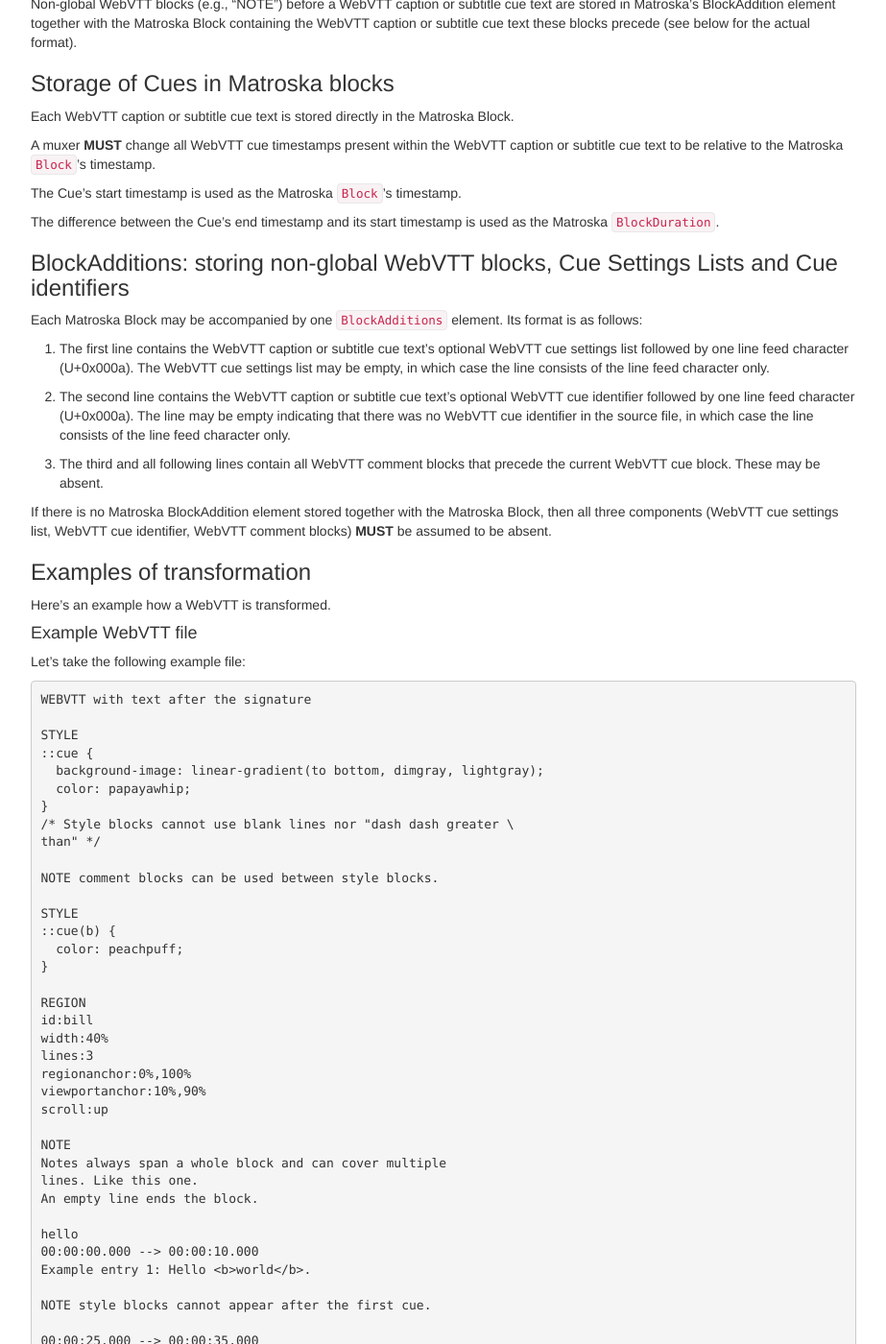
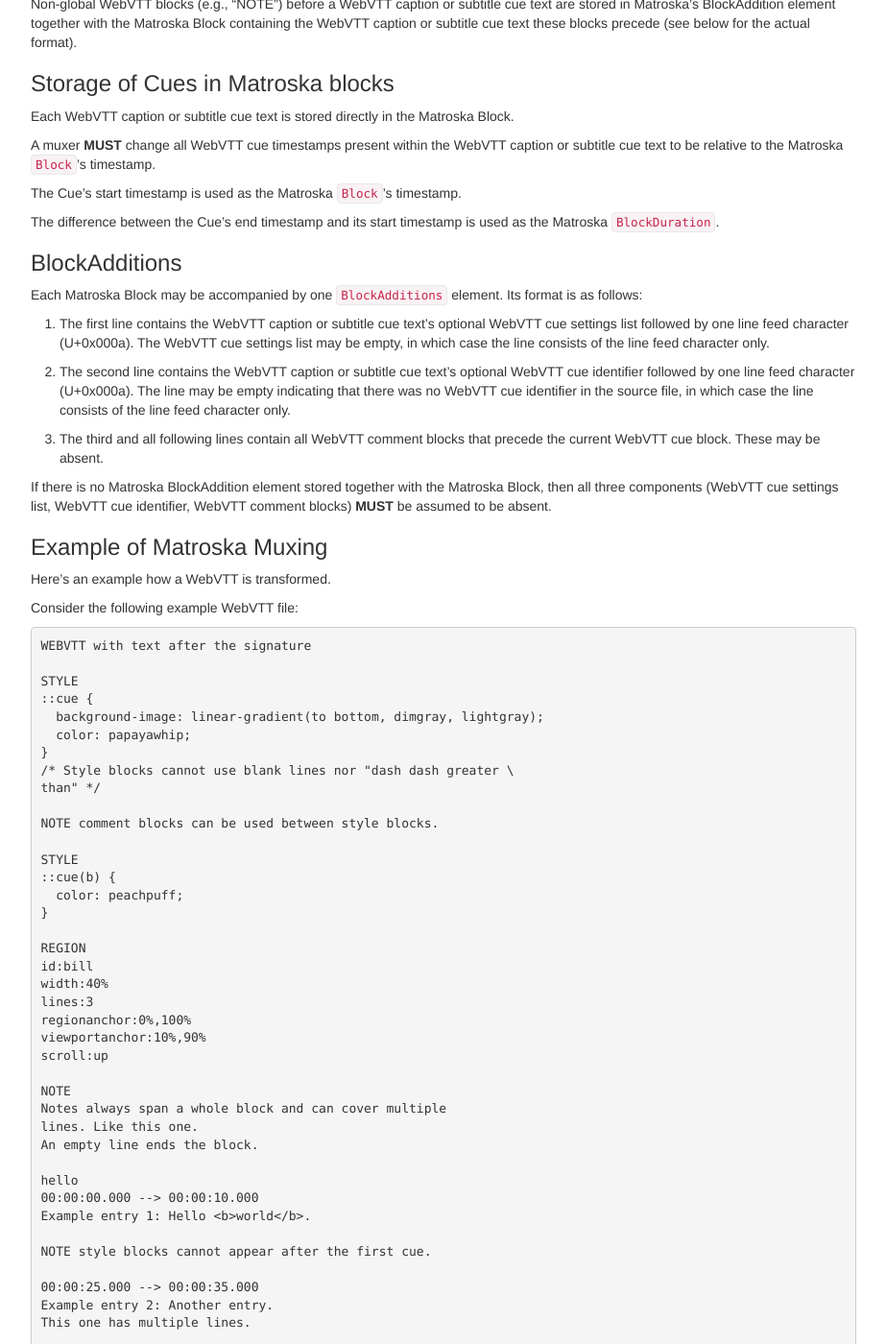
Before and after one commit to ietf-wg-cellar/matroska-specification, a Jekyll site: the page built from subtitles.md, in a window 1280 px wide and 1400 px high, scrolled down 6124 px. Shown: the whole window at 96% size, without its empty margins (273-1196 px from the left). Built offline with Jekyll 4.4.1, drawn with Linux system fonts in a browser that asks for light colours; our own code applies the rules of GitHub Pages for plain Markdown files; some of the changed text lies outside the part shown.

Commit message:
rework WebVTT sections

````diff
--- a/subtitles.md
+++ b/subtitles.md
@@ -383,7 +383,7 @@ The Cue's start timestamp is used as the Matroska `Block`'s timestamp.
 The difference between the Cue's end timestamp and its start timestamp is used as
 the Matroska `BlockDuration`.
 
-### BlockAdditions: storing non-global WebVTT blocks, Cue Settings Lists and Cue identifiers
+### BlockAdditions
 
 Each Matroska Block may be accompanied by one `BlockAdditions` element. Its format is as follows:
 
@@ -401,13 +401,11 @@ Each Matroska Block may be accompanied by one `BlockAdditions` element. Its form
 If there is no Matroska BlockAddition element stored together with the Matroska Block,
 then all three components (WebVTT cue settings list, WebVTT cue identifier, WebVTT comment blocks) **MUST** be assumed to be absent.
 
-### Examples of transformation
+### Example of Matroska Muxing
 
 Here's an example how a WebVTT is transformed.
 
-#### Example WebVTT file
-
-Let's take the following example file:
+Consider the following example WebVTT file:
 
 ```webvtt
 WEBVTT with text after the signature
````
Also changed, not shown: other parts of subtitles.md (+5 -5 lines).
